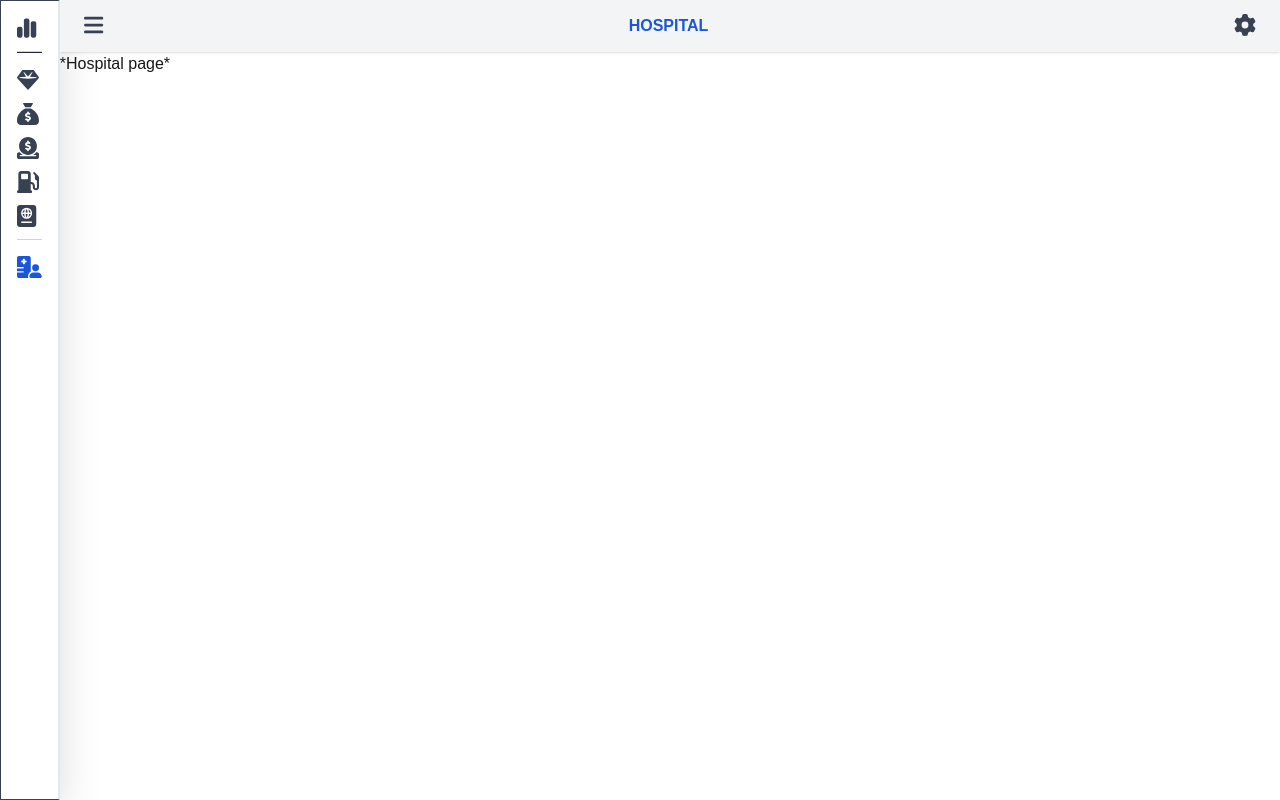
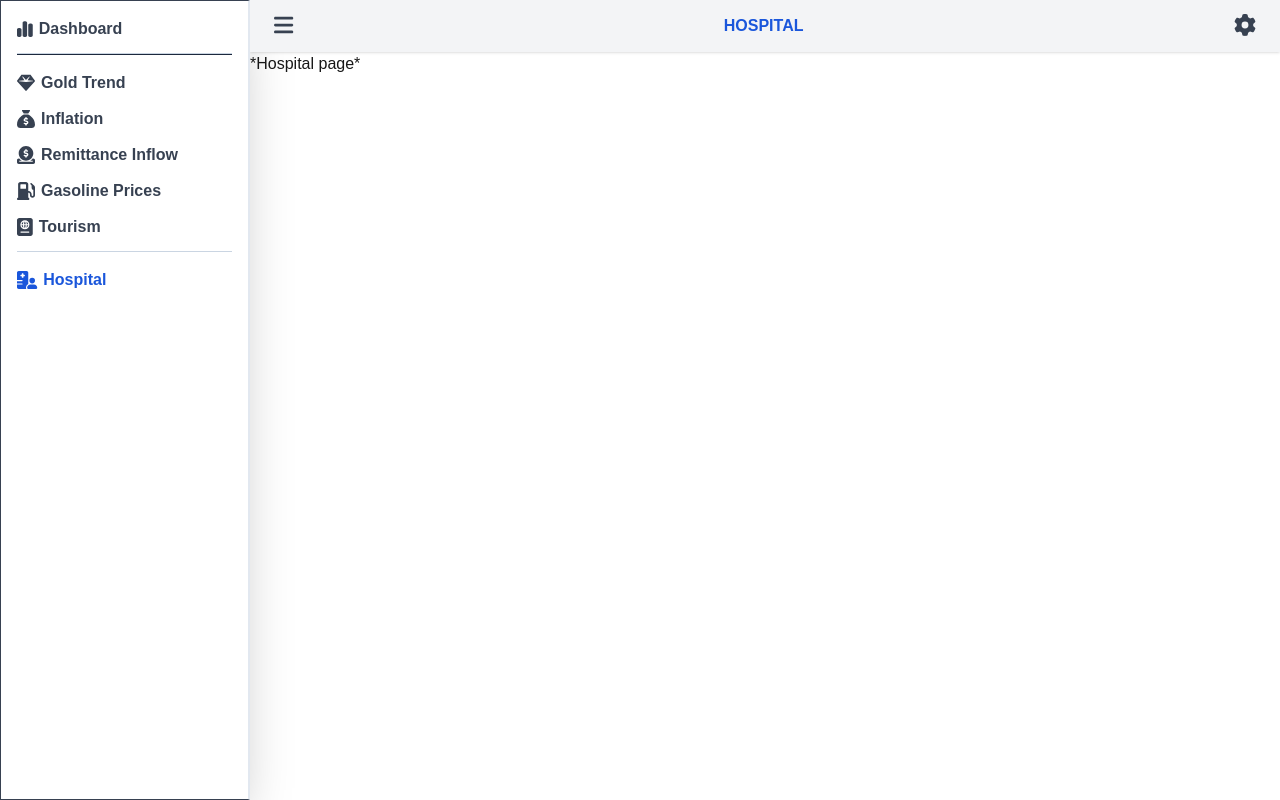
Before and after one commit to SagarMainali/visualized_nepal, a Next.js app: page /hospital in a window 1280 px wide. Both pictures are taken after a click on the icon 93 px from the left and 25 px from the top of the page. Built offline with nearby package versions, Linux system fonts and the light colour scheme.

Commit message:
added context to manage menu toggle state

```diff
--- a/src/app/layout.tsx
+++ b/src/app/layout.tsx
@@ -3,6 +3,7 @@ import { Geist, Geist_Mono } from "next/font/google";
 import "./globals.css";
 import Sidebar from "../components/Sidebar";
 import TopNavbar from "@/components/TopNavbar";
+import { AppContextProvider } from "@/context/appContext";
 
 const geistSans = Geist({
   variable: "--font-geist-sans",
@@ -28,12 +29,16 @@ export default function RootLayout({
     <html lang="en">
       <body className={`${geistSans.variable} ${geistMono.variable} antialiased box-border flex h-screen overflow-hidden`}>
 
-        <Sidebar />
+        <AppContextProvider>
 
-        <main className="h-full flex-1 overflow-y-auto relative flex flex-col">
-          <TopNavbar />
-          {children}
-        </main>
+          <Sidebar />
+
+          <main className="h-full flex-1 overflow-y-auto relative flex flex-col">
+            <TopNavbar />
+            {children}
+          </main>
+
+        </AppContextProvider>
 
       </body>
     </html>
--- a/src/components/Sidebar.tsx
+++ b/src/components/Sidebar.tsx
@@ -1,10 +1,11 @@
 'use client'
 
-import { useState } from 'react'
+import { useContext, useState } from 'react'
 import Link from 'next/link'
 import { usePathname } from 'next/navigation'
 import { FontAwesomeIcon } from '@fortawesome/react-fontawesome';
 import { faChartSimple, faCircleDollarToSlot, faGasPump, faGem, faHospitalUser, faPassport, faSackDollar } from '@fortawesome/free-solid-svg-icons';
+import { AppContext } from '@/context/appContext';
 
 export default function Sidebar() {
 
@@ -12,47 +13,47 @@ export default function Sidebar() {
 
     const isActive = (path: string) => path === pathname ? 'active' : '';
 
-    const [isMenuOpened, setIsMenuOpened] = useState(false);
+    const {isMenuOpen} = useContext(AppContext);
 
     return (
-        <aside className={`h-full overflow-hidden border border-r-2 border-r-slate-200 shadow-2xl flex flex-col p-4 gap-3 text-primary-gray font-semibold ${isMenuOpened ? 'w-[250px]' : ''}`}>
+        <aside className={`h-full overflow-hidden border border-r-2 border-r-slate-200 shadow-2xl flex flex-col p-4 gap-3 text-primary-gray font-semibold ${isMenuOpen ? 'w-[250px]' : 'w-[60px] items-center'}`}>
             <Link href='/' className={`${isActive('/')}`}>
-                <FontAwesomeIcon icon={faChartSimple} className={!isMenuOpened ? 'text-[22px]' : 'icon-style-default'} />
-                <span className={isMenuOpened ? '' : 'hidden'}>Dashboard</span>
+                <FontAwesomeIcon icon={faChartSimple} className={!isMenuOpen ? 'text-[22px]' : 'icon-style-default'} />
+                <span className={isMenuOpen ? '' : 'hidden'}>Dashboard</span>
             </Link>
 
-            <hr className='h-[2px] bg-slate-800' />
+            <hr className='h-[2px] bg-slate-800 w-full' />
 
             <Link href='/gold-rate' className={isActive('/gold-rate')}>
-                <FontAwesomeIcon icon={faGem} className={!isMenuOpened ? 'text-[22px]' : 'icon-style-default'} />
-                <span className={isMenuOpened ? '' : 'hidden'}>Gold Trend</span>
+                <FontAwesomeIcon icon={faGem} className={!isMenuOpen ? 'text-[22px]' : 'icon-style-default'} />
+                <span className={isMenuOpen ? '' : 'hidden'}>Gold Trend</span>
             </Link>
 
             <Link href='/inflation' className={isActive('/inflation')}>
-                <FontAwesomeIcon icon={faSackDollar} className={!isMenuOpened ? 'text-[22px]' : 'icon-style-default'} />
-                <span className={isMenuOpened ? '' : 'hidden'}>Inflation</span>
+                <FontAwesomeIcon icon={faSackDollar} className={!isMenuOpen ? 'text-[22px]' : 'icon-style-default'} />
+                <span className={isMenuOpen ? '' : 'hidden'}>Inflation</span>
             </Link>
 
             <Link href='/remittance' className={isActive('/remittance')}>
-                <FontAwesomeIcon icon={faCircleDollarToSlot} className={!isMenuOpened ? 'text-[22px]' : 'icon-style-default'} />
-                <span className={isMenuOpened ? '' : 'hidden'}>Remittance Inflow</span>
+                <FontAwesomeIcon icon={faCircleDollarToSlot} className={!isMenuOpen ? 'text-[22px]' : 'icon-style-default'} />
+                <span className={isMenuOpen ? '' : 'hidden'}>Remittance Inflow</span>
             </Link>
 
             <Link href='/gasoline-price' className={isActive('/gasoline-price')}>
-                <FontAwesomeIcon icon={faGasPump} className={!isMenuOpened ? 'text-[22px]' : 'icon-style-default'} />
-                <span className={isMenuOpened ? '' : 'hidden'}>Gasoline Prices</span>
+                <FontAwesomeIcon icon={faGasPump} className={!isMenuOpen ? 'text-[22px]' : 'icon-style-default'} />
+                <span className={isMenuOpen ? '' : 'hidden'}>Gasoline Prices</span>
             </Link>
 
             <Link href='/tourism' className={isActive('/tourism')}>
-                <FontAwesomeIcon icon={faPassport} className={!isMenuOpened ? 'text-[22px]' : 'icon-style-default'} />
-                <span className={isMenuOpened ? '' : 'hidden'}>Tourism</span>
+                <FontAwesomeIcon icon={faPassport} className={!isMenuOpen ? 'text-[22px]' : 'icon-style-default'} />
+                <span className={isMenuOpen ? '' : 'hidden'}>Tourism</span>
             </Link>
 
             <hr />
 
             <Link href='/hospital' className={isActive('/hospital')}>
-                <FontAwesomeIcon icon={faHospitalUser} className={!isMenuOpened ? 'text-[22px]' : 'icon-style-default'} />
-                <span className={isMenuOpened ? '' : 'hidden'}>Hospital</span>
+                <FontAwesomeIcon icon={faHospitalUser} className={!isMenuOpen ? 'text-[22px]' : 'icon-style-default'} />
+                <span className={isMenuOpen ? '' : 'hidden'}>Hospital</span>
             </Link>
         </aside>
     )
--- a/src/components/TopNavbar.tsx
+++ b/src/components/TopNavbar.tsx
@@ -1,17 +1,21 @@
 'use client'
 
+import { AppContext } from '@/context/appContext';
 import { faBars, faGear } from '@fortawesome/free-solid-svg-icons'
 import { FontAwesomeIcon } from '@fortawesome/react-fontawesome'
 import { usePathname } from 'next/navigation'
+import { useContext } from 'react';
 
 export default function TopNavbar() {
 
     const pathname = usePathname();
     const custom_pathname = pathname === '/' ? 'Dashboard' : (pathname.slice(1).toUpperCase().replace('-', ' '));
 
+    const { setIsMenuOpen } = useContext(AppContext);
+
     return (
         <div className='py-3.5 flex justify-between px-6 bg-gray-100 shadow'>
-            <FontAwesomeIcon icon={faBars} className='text-[22px] cursor-pointer text-primary-gray' />
+            <FontAwesomeIcon icon={faBars} className='text-[22px] cursor-pointer text-primary-gray' onClick={() => setIsMenuOpen(prev => !prev)} />
             <span className='font-bold text-primary-blue'>{custom_pathname}</span>
             <FontAwesomeIcon icon={faGear} className='text-[22px] cursor-pointer text-primary-gray' />
         </div>
--- /dev/null
+++ b/src/context/appContext.tsx
@@ -0,0 +1,19 @@
+'use client'
+
+import { useState, createContext, ReactNode, Dispatch, SetStateAction } from 'react';
+
+type AppContextT = {
+    isMenuOpen: boolean,
+    setIsMenuOpen: Dispatch<SetStateAction<boolean>>
+}
+
+export const AppContext = createContext({} as AppContextT);
+
+export const AppContextProvider = ({ children }: { children: ReactNode }) => {
+
+    const [isMenuOpen, setIsMenuOpen] = useState(false);
+
+    return <AppContext.Provider value={{ isMenuOpen, setIsMenuOpen }}>
+        {children}
+    </AppContext.Provider>
+}
```
